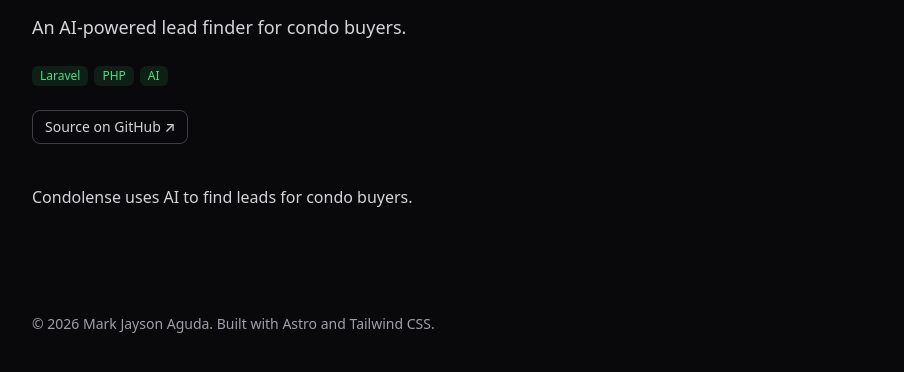
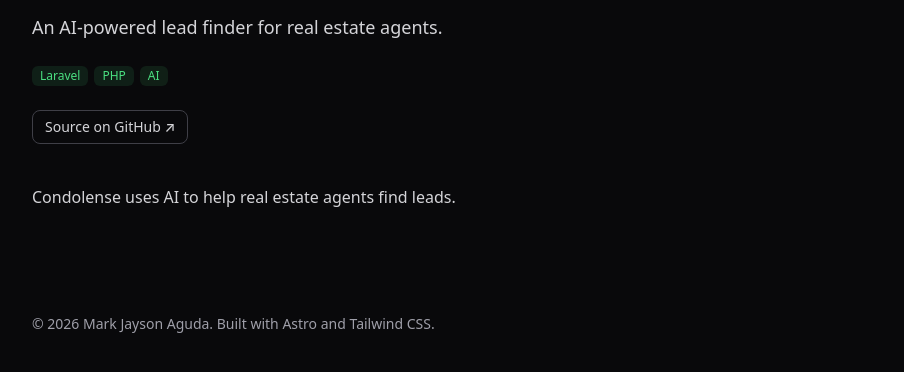
Before and after one commit to MJAguda/MJAguda.github.io, an Astro site: page /projects/condolense in a window 1280 px wide. Shown: the part 244-616 px from the top of the page, without its empty margins (184-1088 px from the left). Built offline with nearby package versions, Linux system fonts and the light colour scheme; Astro itself is replaced by a stand-in of ours; no server answers.

Commit message:
Condolense: describe it as a lead finder for real estate agents
Co-Authored-By: Claude Opus 5.5 <noreply@anthropic.com>

```diff
--- a/src/content/projects/condolense.md
+++ b/src/content/projects/condolense.md
@@ -1,6 +1,6 @@
 ---
 title: Condolense
-tagline: An AI-powered lead finder for condo buyers.
+tagline: An AI-powered lead finder for real estate agents.
 role: Personal project
 tech: [Laravel, PHP, AI]
 order: 3
@@ -10,4 +10,4 @@ links:
     href: https://github.com/MJAguda/condolense
 ---
 
-Condolense uses AI to find leads for condo buyers.
+Condolense uses AI to help real estate agents find leads.
```
